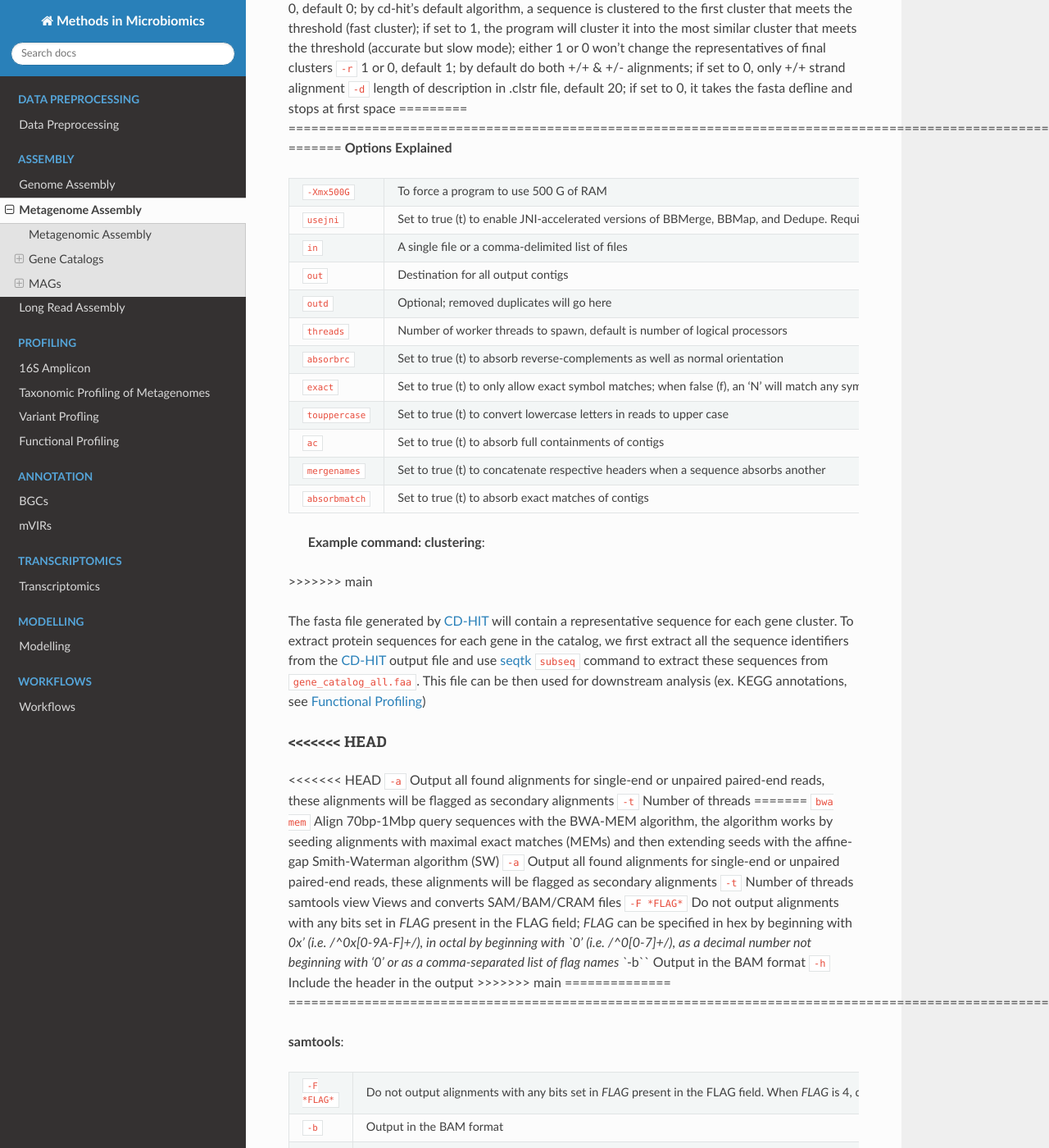
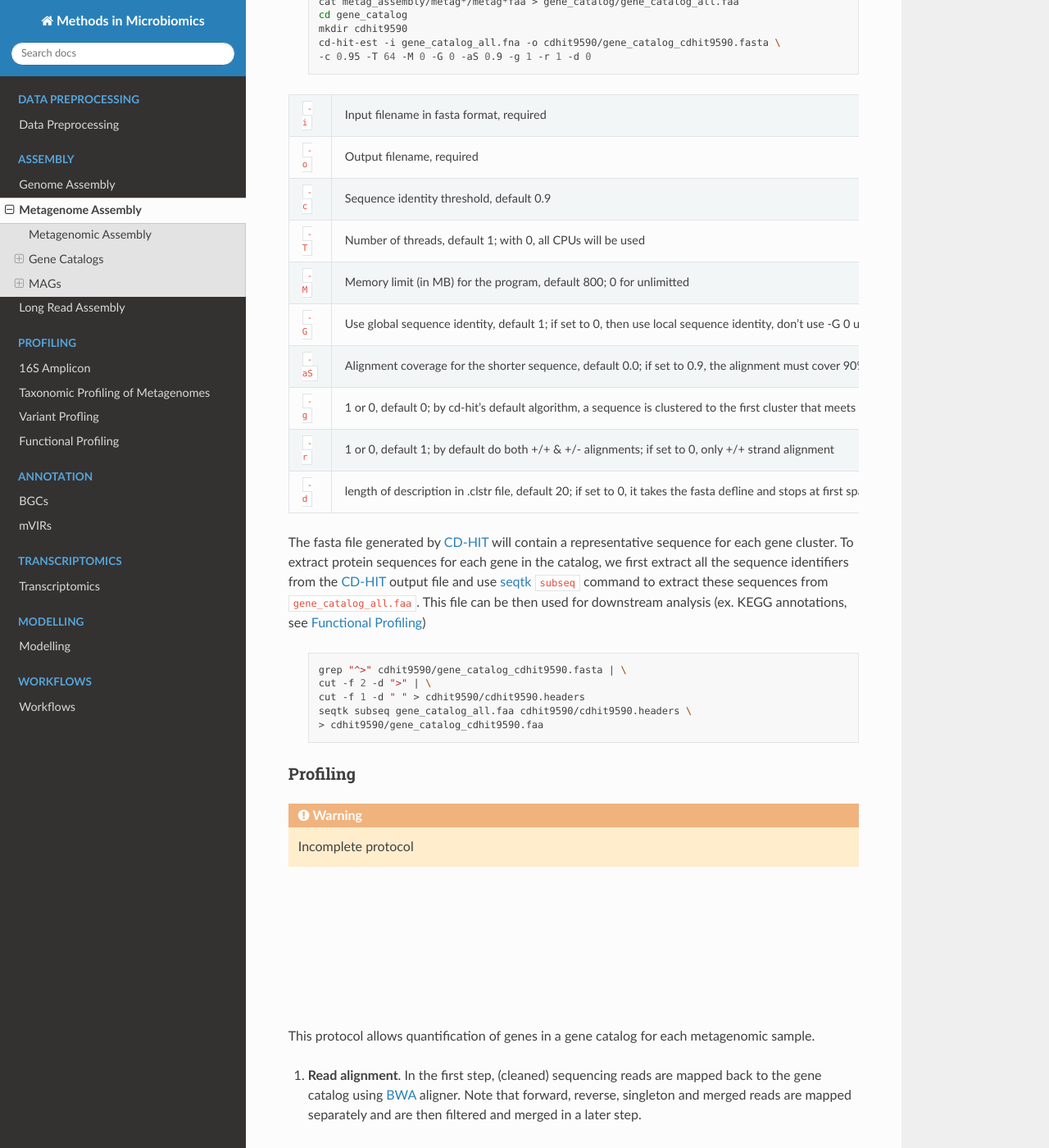
Before and after one commit to MicrobiologyETHZ/Methods_in_Microbiomics, a Sphinx documentation site: the page built from docs/assembly/metagenomic_workflows.rst, in a window 1280 px wide and 1400 px high, scrolled down 4282 px. Shown: the whole window at 82% size. Built offline with Sphinx 7.4.7 and the Read the Docs theme 2.0.0, drawn with Linux system fonts in a browser that asks for light colours; some of the changed text lies outside the part shown.

Commit message:
Fixing typos

```diff
--- a/docs/assembly/metagenomic_workflows.rst
+++ b/docs/assembly/metagenomic_workflows.rst
@@ -152,12 +152,8 @@
 ``-o``           Specify output file, default stdout
 ``-c``           Closed ends, do not allow partial genes at edges of sequence
 ``-q``           Run quietly (suppress logging output)
-<<<<<<< HEAD
 ``-p``           Specify mode: single or meta
 ``-i``           Input FASTA or Genbank file
-=======
-``-p``           Specify mode: normal: Single genome, any number of sequences (Default); train: Do only training. Input should be multiple FASTA of one or more closely related genomes; anon: Anonymous sequences, analyze using preset training files, ideal for metagenomic data or single short sequences.
->>>>>>> main
 =========    =====================================================================================================
 
 
@@ -178,11 +174,11 @@
         cd-hit-est -i gene_catalog_all.fna -o cdhit9590/gene_catalog_cdhit9590.fasta \
         -c 0.95 -T 64 -M 0 -G 0 -aS 0.9 -g 1 -r 1 -d 0
 
-<<<<<<< HEAD
 =========    =====================================================================================================
 ``-i``           Input filename in fasta format, required
 ``-o``           Output filename, required
 ``-c``           Sequence identity threshold, default 0.9
+``-T``           Number of threads, default 1; with 0, all CPUs will be used
 ``-M``           Memory limit (in MB) for the program, default 800; 0 for unlimitted
 ``-G``           Use global sequence identity, default 1; if set to 0, then use local sequence identity, don't use -G 0 unless you use alignment coverage controls (e.g. options -aS)
 ``-aS``          Alignment coverage for the shorter sequence, default 0.0; if set to 0.9, the alignment must cover 90% of the sequence
@@ -190,47 +186,10 @@
 ``-r``           1 or 0, default 1; by default do both +/+ & +/- alignments; if set to 0, only +/+ strand alignment
 ``-d``           length of description in .clstr file, default 20; if set to 0, it takes the fasta defline and stops at first space
 =========    =====================================================================================================
-=======
-**Options Explained**
-
-================    =====================================================================================================
-``-Xmx500G``         To force a program to use 500 G of RAM
-``usejni``           Set to true (t) to enable JNI-accelerated versions of BBMerge, BBMap, and Dedupe. Requires the C code to be compiled.
-``in``               A single file or a comma-delimited list of files
-``out``              Destination for all output contigs
-``outd``             Optional; removed duplicates will go here
-``threads``          Number of worker threads to spawn, default is number of logical processors
-``absorbrc``         Set to true (t) to absorb reverse-complements as well as normal orientation
-``exact``            Set to true (t) to only allow exact symbol matches; when false (f), an 'N' will match any symbol
-``touppercase``      Set to true (t) to convert lowercase letters in reads to upper case
-``ac``               Set to true (t) to absorb full containments of contigs
-``mergenames``       Set to true (t) to concatenate respective headers when a sequence absorbs another
-``absorbmatch``      Set to true (t) to absorb exact matches of contigs
-================    =====================================================================================================
-
-    **Example command: clustering**:
->>>>>>> main
-
 
 The fasta file generated by CD-HIT_ will contain a representative sequence for each gene cluster. To extract protein sequences for each gene in the catalog, we first extract all the sequence identifiers from the CD-HIT_ output file and use seqtk_ ``subseq`` command to extract these sequences from ``gene_catalog_all.faa``. This file can be then used for downstream analysis (ex. KEGG annotations, see :doc:`../profiling/function`)
 
 .. _seqtk: https://github.com/lh3/seqtk
-
-<<<<<<< HEAD
-=======
-=========    =====================================================================================================
-``-i``           Input filename in fasta format, required
-``-o``           Output filename, required
-``-c``           Sequence identity threshold, default 0.9 (this is the default cd-hit's "global sequence identity" calculated as: number of identical amino acids in alignment divided by the full length of the shorter sequence
-``-T``           Number of threads, default 1; with 0, all CPUs will be used
-``-M``           Memory limit (in MB) for the program, default 800; 0 for unlimitted
-``-G``           Use global sequence identity, default 1; if set to 0, then use local sequence identity, calculated as: number of identical amino acids in alignment divided by the length of the alignment NOTE!!! don't use -G 0 unless you use alignment coverage controls (e.g. options -aS)
-``-aS``          Alignment coverage for the shorter sequence, default 0.0; if set to 0.9, the alignment must cover 90% of the sequence
-``-g``           1 or 0, default 0; by cd-hit's default algorithm, a sequence is clustered to the first cluster that meets the threshold (fast cluster); if set to 1, the program will cluster it into the most similar cluster that meets the threshold (accurate but slow mode); either 1 or 0 won't change the representatives of final clusters
-``-r``           1 or 0, default 1; by default do both +/+ & +/- alignments; if set to 0, only +/+ strand alignment
-``-d``           length of description in .clstr file, default 20; if set to 0, it takes the fasta defline and stops at first space
-=========    =====================================================================================================
->>>>>>> main
 
     .. code-block:: bash
 
@@ -284,18 +243,8 @@
 **BWA**:
 
 ==============    =====================================================================================================
-<<<<<<< HEAD
 ``-a``                 Output all found alignments for single-end or unpaired paired-end reads, these alignments will be flagged as secondary alignments
 ``-t``                 Number of threads
-=======
-``bwa mem``            Align 70bp-1Mbp query sequences with the BWA-MEM algorithm, the algorithm works by seeding alignments with maximal exact matches (MEMs) and then extending seeds with the affine-gap Smith-Waterman algorithm (SW)
-``-a``                 Output all found alignments for single-end or unpaired paired-end reads, these alignments will be flagged as secondary alignments
-``-t``                 Number of threads
-samtools view      Views and converts SAM/BAM/CRAM files
-``-F *FLAG*``          Do not output alignments with any bits set in *FLAG* present in the FLAG field; *FLAG* can be specified in hex by beginning with `0x' (i.e. /^0x[0-9A-F]+/), in octal by beginning with `0' (i.e. /^0[0-7]+/), as a decimal number not beginning with '0' or as a comma-separated list of flag names
-``-b``                 Output in the BAM format
-``-h``                 Include the header in the output
->>>>>>> main
 ==============    =====================================================================================================
 
 **samtools**:
```
